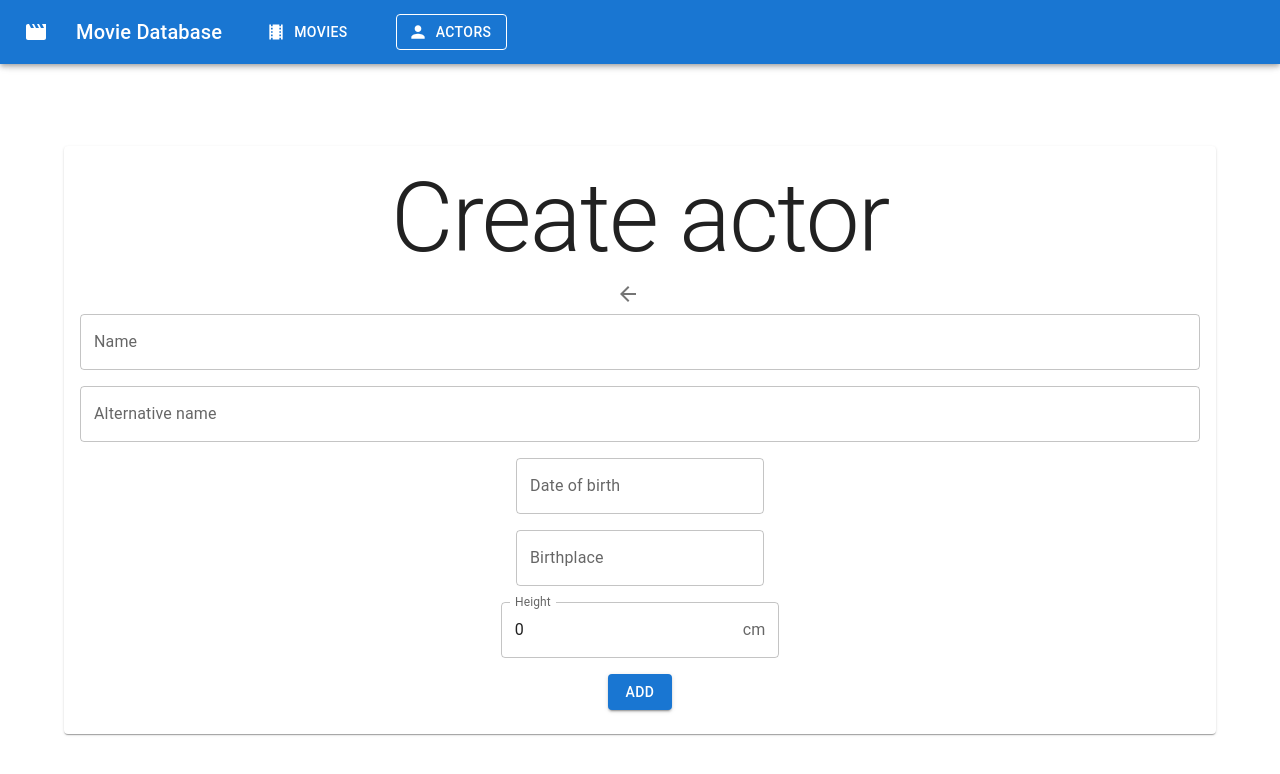
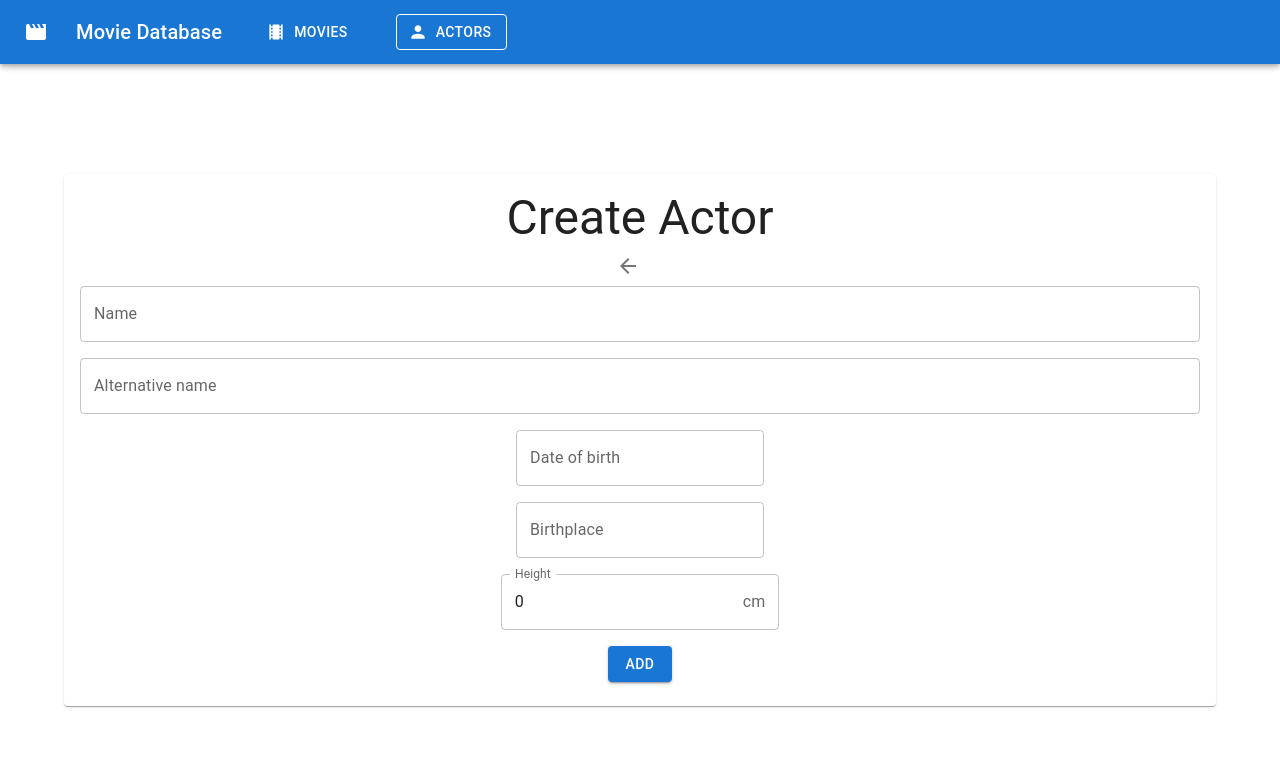
Before and after one commit to UBB-SDI-23/lab-5x-AlexPop28-frontend, a React (Vite) app: page /actors/add in a window 1280 px wide. Shown: the top 774 px of the page. Built offline with nearby package versions, Linux system fonts and the light colour scheme; no server answers; what material-ui-confirm would draw is missing.

Commit message:
Add ActorForm and refactor ActorCreate

```diff
--- /dev/null
+++ b/src/components/custom/ActorForm.tsx
@@ -0,0 +1,70 @@
+import { InputAdornment, TextField } from "@mui/material";
+import { Dispatch, FC, ReactNode, SetStateAction } from "react";
+import { Actor } from "../../models/actor";
+import { GridLayout } from "../GridLayout";
+
+interface ActorFormProps {
+  actor: Actor;
+  setActor: Dispatch<SetStateAction<Actor>>;
+  disabled?: boolean;
+  children: ReactNode;
+}
+
+export const ActorForm: FC<ActorFormProps> = ({
+  actor,
+  setActor,
+  disabled = false,
+  children,
+}) => {
+  return (
+    <GridLayout>
+      <TextField
+        label="Name"
+        value={actor.name}
+        onChange={(event) => setActor({ ...actor, name: event.target.value })}
+        fullWidth
+        disabled={disabled}
+      />
+      <TextField
+        label="Alternative name"
+        value={actor.alternative_name}
+        onChange={(event) =>
+          setActor({ ...actor, alternative_name: event.target.value })
+        }
+        fullWidth
+        disabled={disabled}
+      />
+      <TextField
+        label="Date of birth"
+        value={actor.date_of_birth}
+        onChange={(event) =>
+          setActor({ ...actor, date_of_birth: event.target.value })
+        }
+        disabled={disabled}
+      />
+      <TextField
+        label="Birthplace"
+        value={actor.birthplace}
+        onChange={(event) =>
+          setActor({ ...actor, birthplace: event.target.value })
+        }
+        disabled={disabled}
+      />
+      <TextField
+        label="Height"
+        value={actor.height_in_cm}
+        onChange={(event) =>
+          setActor({
+            ...actor,
+            height_in_cm: Number(event.target.value),
+          })
+        }
+        InputProps={{
+          endAdornment: <InputAdornment position="end">cm</InputAdornment>,
+        }}
+        disabled={disabled}
+      />
+      {children}
+    </GridLayout>
+  );
+};
--- a/src/pages/actors/ActorCreate.tsx
+++ b/src/pages/actors/ActorCreate.tsx
@@ -1,17 +1,9 @@
 import ArrowBackIcon from "@mui/icons-material/ArrowBack";
-import {
-  Button,
-  Card,
-  CardContent,
-  Container,
-  IconButton,
-  InputAdornment,
-  TextField,
-  Typography,
-} from "@mui/material";
+import { Button, IconButton } from "@mui/material";
 import { useState } from "react";
 import { Link, useNavigate } from "react-router-dom";
-import { GridLayout } from "../../components/GridLayout";
+import { CardContainer } from "../../components/CardContainer";
+import { ActorForm } from "../../components/custom/ActorForm";
 import useAxios from "../../lib/hooks/useAxios";
 import { Actor } from "../../models/actor";
 
@@ -29,73 +21,23 @@ export const ActorCreate = () => {
 
   const onSubmit = async () => {
     try {
-      const { data, status } = await axios.post(`/actors/`, actor);
+      const { data } = await axios.post(`/actors/`, actor);
       navigate(`/actors/${data.id}/details`);
     } catch (error) {
       console.log(error);
     }
   };
 
-  const editForm = (
-    <GridLayout>
-      <TextField
-        label="Name"
-        value={actor.name}
-        onChange={(event) => setActor({ ...actor, name: event.target.value })}
-        fullWidth
-      />
-      <TextField
-        label="Alternative name"
-        value={actor.alternative_name}
-        onChange={(event) =>
-          setActor({ ...actor, alternative_name: event.target.value })
-        }
-        fullWidth
-      />
-      <TextField
-        label="Date of birth"
-        value={actor.date_of_birth}
-        onChange={(event) =>
-          setActor({ ...actor, date_of_birth: event.target.value })
-        }
-      />
-      <TextField
-        label="Birthplace"
-        value={actor.birthplace}
-        onChange={(event) =>
-          setActor({ ...actor, birthplace: event.target.value })
-        }
-      />
-      <TextField
-        label="Height"
-        value={actor.height_in_cm}
-        onChange={(event) =>
-          setActor({
-            ...actor,
-            height_in_cm: Number(event.target.value),
-          })
-        }
-        InputProps={{
-          endAdornment: <InputAdornment position="end">cm</InputAdornment>,
-        }}
-      />
-      <Button variant="contained" color="primary" onClick={onSubmit}>
-        Add
-      </Button>
-    </GridLayout>
-  );
-
   return (
-    <Container>
-      <Card>
-        <CardContent>
-          <Typography variant="h1">Create actor</Typography>
-          <IconButton component={Link} sx={{ mr: 3 }} to={"/actors"}>
-            <ArrowBackIcon />
-          </IconButton>
-          {editForm}
-        </CardContent>
-      </Card>
-    </Container>
+    <CardContainer title="Create Actor">
+      <IconButton component={Link} sx={{ mr: 3 }} to={"/actors"}>
+        <ArrowBackIcon />
+      </IconButton>
+      <ActorForm actor={actor} setActor={setActor}>
+        <Button variant="contained" color="primary" onClick={onSubmit}>
+          Add
+        </Button>
+      </ActorForm>
+    </CardContainer>
   );
 };
```
